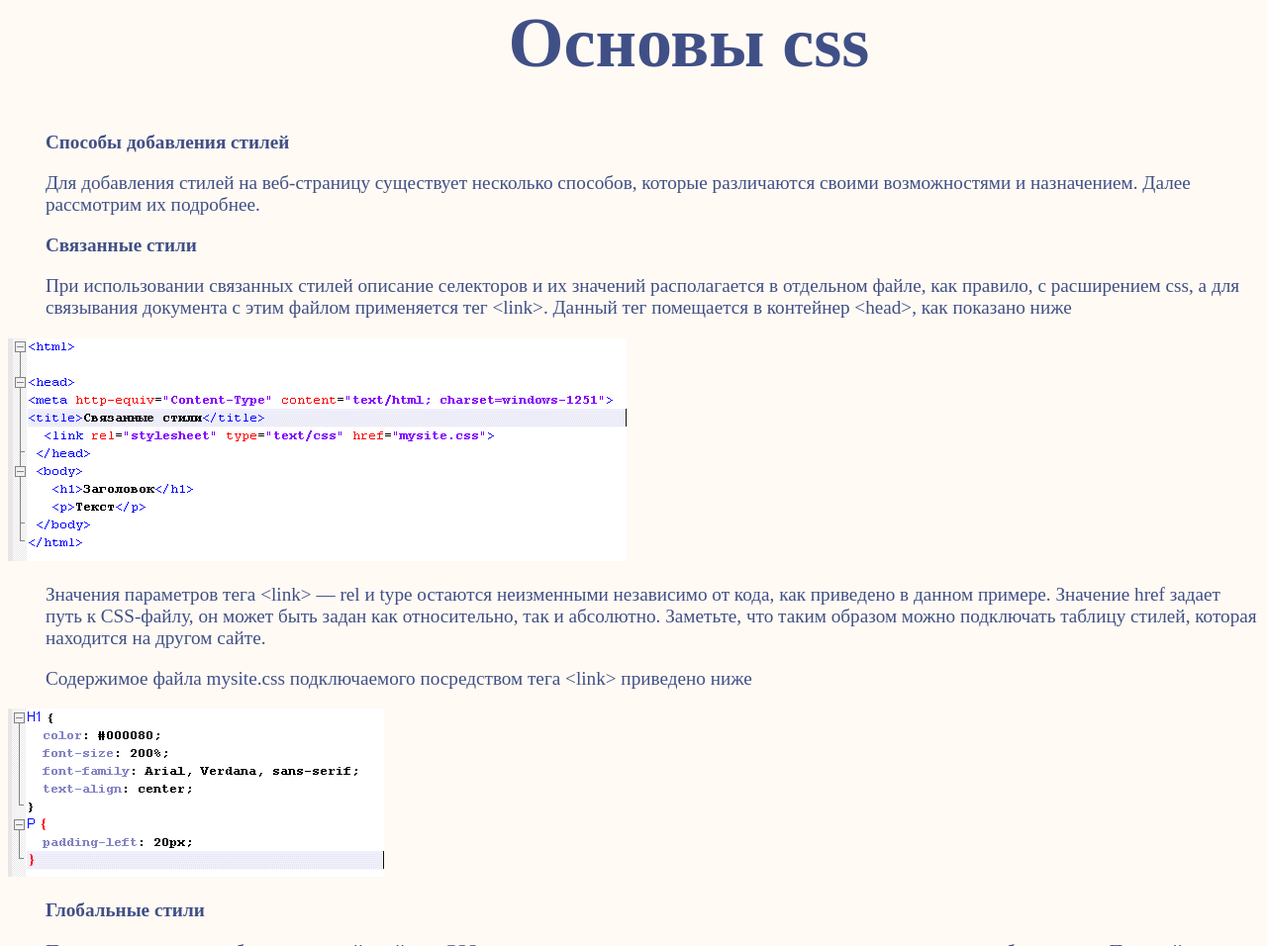
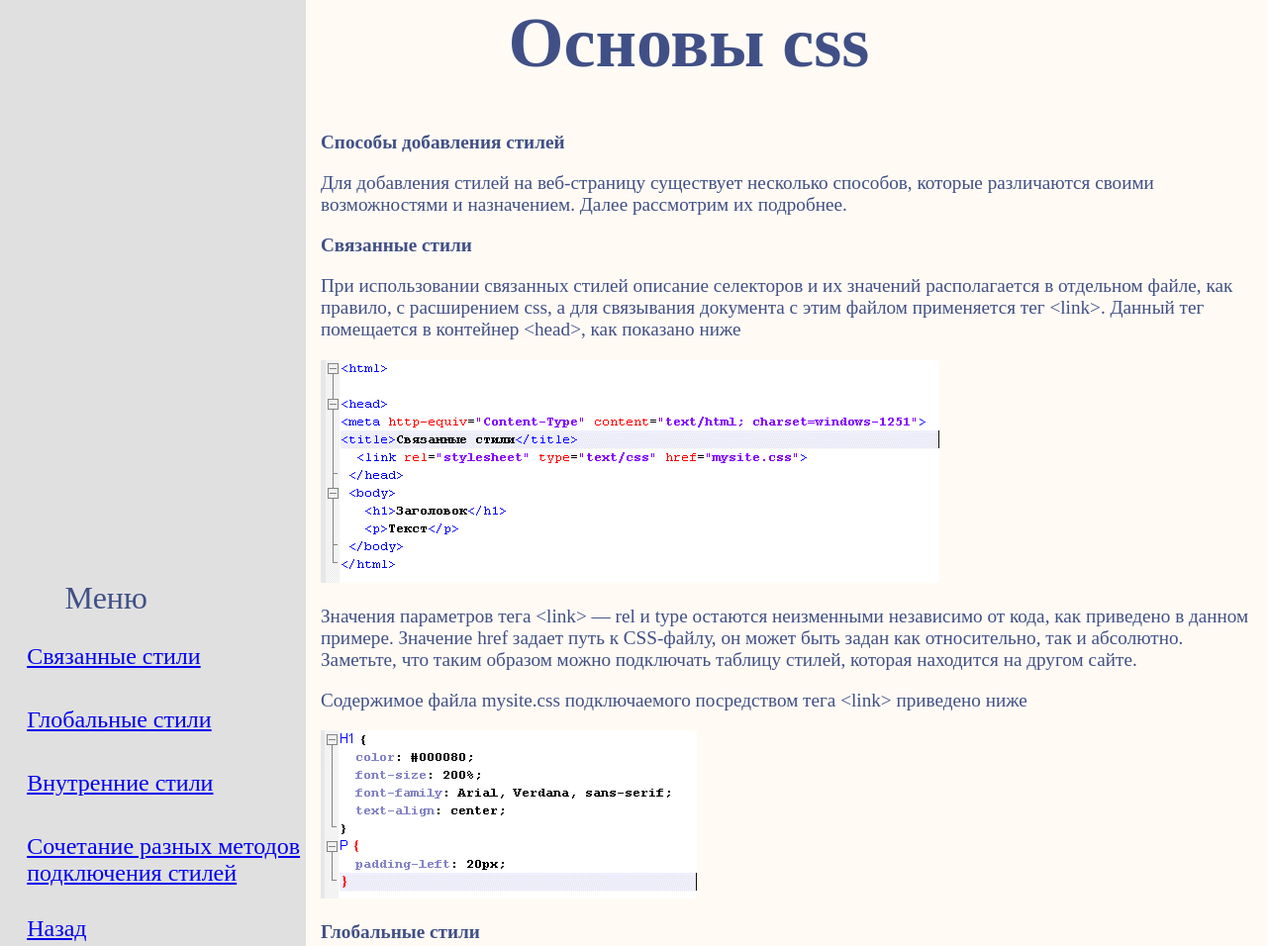
Before and after one commit to AAglaya/site, a plain HTML site: page file2.html in a window 1280 px wide. Shown: the top 956 px of the page at 99% size. Drawn offline with Linux system fonts and the light colour scheme.

Commit message:
Update file2.html

```diff
--- a/file2.html
+++ b/file2.html
@@ -5,9 +5,16 @@
 		<link rel="shortcut icon" href="fav.ico" type="image/x-icon">
 		<meta charset="utf-8" />
 		<style>
-			body    { background-color:  #FFFAF4; background-repeat: repeat-y;}
+			body    { background: url(ashurkova_menu.png) no-repeat; background-color:  #FFFAF4; background-repeat: repeat-y;}
 			H1      { font-family: Times New Roman; font-size: 450%; color: #405086;  margin-left: 40%; margin-top: -0.5%}
-			P.main {font-family: Times New Roman; font-size: 120%; color: #405086; margin-left: 3%;}
+			P.Menu_head {font-family: Times New Roman; font-size: 200%; color: #405086; margin-left: 4.5%; margin-top:  -123%; position: fixed;}
+			P.Menu_body1 {font-family: Times New Roman; font-size: 150%; color: #405086; margin-left: 1.5%; margin-top: -118%; position: fixed;}
+			P.Menu_body2 {font-family: Times New Roman; font-size: 150%; color: #405086; margin-left: 1.5%; margin-top: -113%; position: fixed;}
+			P.Menu_body3 {font-family: Times New Roman; font-size: 150%; color: #405086; margin-left: 1.5%; margin-top: -108%; position: fixed;}
+			P.Menu_body4 {font-family: Times New Roman; font-size: 150%; color: #405086; margin-left: 1.5%; margin-top: -103%; position: fixed;}
+			P.Menu_body5 {font-family: Times New Roman; font-size: 150%; color: #405086; margin-left: 1.5%; margin-top: -96.5%; position: fixed;}
+			P.main {font-family: Times New Roman; font-size: 120%; color: #405086; margin-left: 25%;}
+			IMG {margin-left: 25%;}
 		</style>
 	</head>
 	<body>
@@ -15,7 +22,7 @@
 		<p class="main"><b>Способы добавления стилей</b></p>
 		<p class="main">Для добавления стилей на веб-страницу существует несколько способов, которые различаются своими
 		возможностями и назначением. Далее рассмотрим их подробнее.</p>
-		<p class="main"><b>Связанные стили</b></p>
+		<p class="main"><a name="1"></a><b>Связанные стили</b></p>
 		<p class="main">При использовании связанных стилей описание селекторов и их значений располагается в отдельном файле,
 		как правило, с расширением css, а для связывания документа с этим файлом применяется тег &#60;link&#62;. Данный тег
 		помещается в контейнер &#60;head&#62;, как показано ниже</p>
@@ -25,20 +32,25 @@
 		Заметьте, что таким образом можно подключать таблицу стилей, которая находится на другом сайте.</p>
 		<p class="main">Содержимое файла mysite.css подключаемого посредством тега &#60;link&#62; приведено ниже</p>
 		<img src ="pic2.gif">
-		<p class="main"><b>Глобальные стили</b></p>
+		<p class="main"><a name="2"></a><b>Глобальные стили</b></p>
 		<p class="main">При использовании глобальных стилей свойства CSS описываются в самом документе и располагаются в заголовке
 		веб-страницы. По своей гибкости и возможностям этот способ добавления стиля уступает предыдущему, но также позволяет размещать
 		все стили в одном месте. В данном случае, прямо в теле документа, с помощью контейнера&#60;style&#62;, как показано ниже</p>
 		<img src ="pic3.gif">
-		<p class="main"><b>Внутренние стили</b></p>
+		<p class="main"><a name="3"></a><b>Внутренние стили</b></p>
 		<p class="main">Внутренний или встроенный стиль является по существу расширением для одиночного тега используемого на текущей
 		веб-странице. Для определения стиля используется параметр style, а его значением выступает набор стилевых правил:</p>
 		<img src ="pic4.gif">
-		<p class="main"><b>Сочетание разных методов подключения стилей</b></p>
+		<p class="main"><a name="4"></a><b>Сочетание разных методов подключения стилей</b></p>
 		<p class="main">Все описанные методы использования CSS могут применяться как самостоятельно, так и в сочетании друг с другом.
 		В этом случае необходимо помнить об их иерархии. Первым всегда применяется внутренний стиль, затем глобальный стиль и в
 		последнюю очередь связанный стиль. В примере ниже применяются сразу два метода добавления стиля в документ:</p>
 		<img src ="pic5.gif">
-		<b></b>
+		<p class="Menu_head">Меню</p>
+		<p class="Menu_body1"><a href="#1">Связанные стили</a></p>
+		<p class="Menu_body2"><a href="#2">Глобальные стили</a></p>
+		<p class="Menu_body3"><a href="#3">Внутренние стили</a></p>
+		<p class="Menu_body4"><a href="#4">Сочетание разных методов</br>подключения стилей</a></p>
+		<p class="Menu_body5"><a href="index.html">Назад</a></p>
 	</body>
 </html>
```
